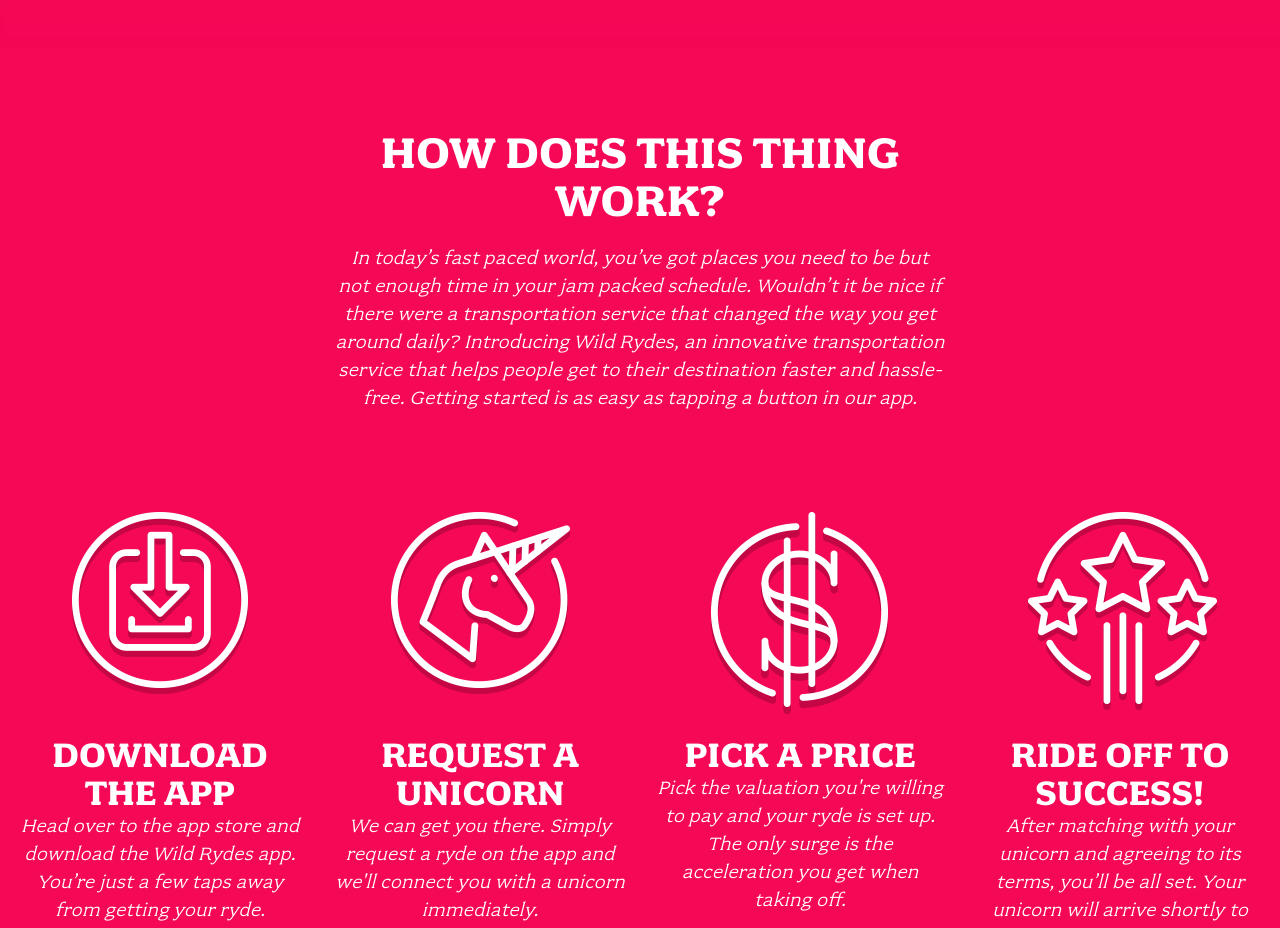
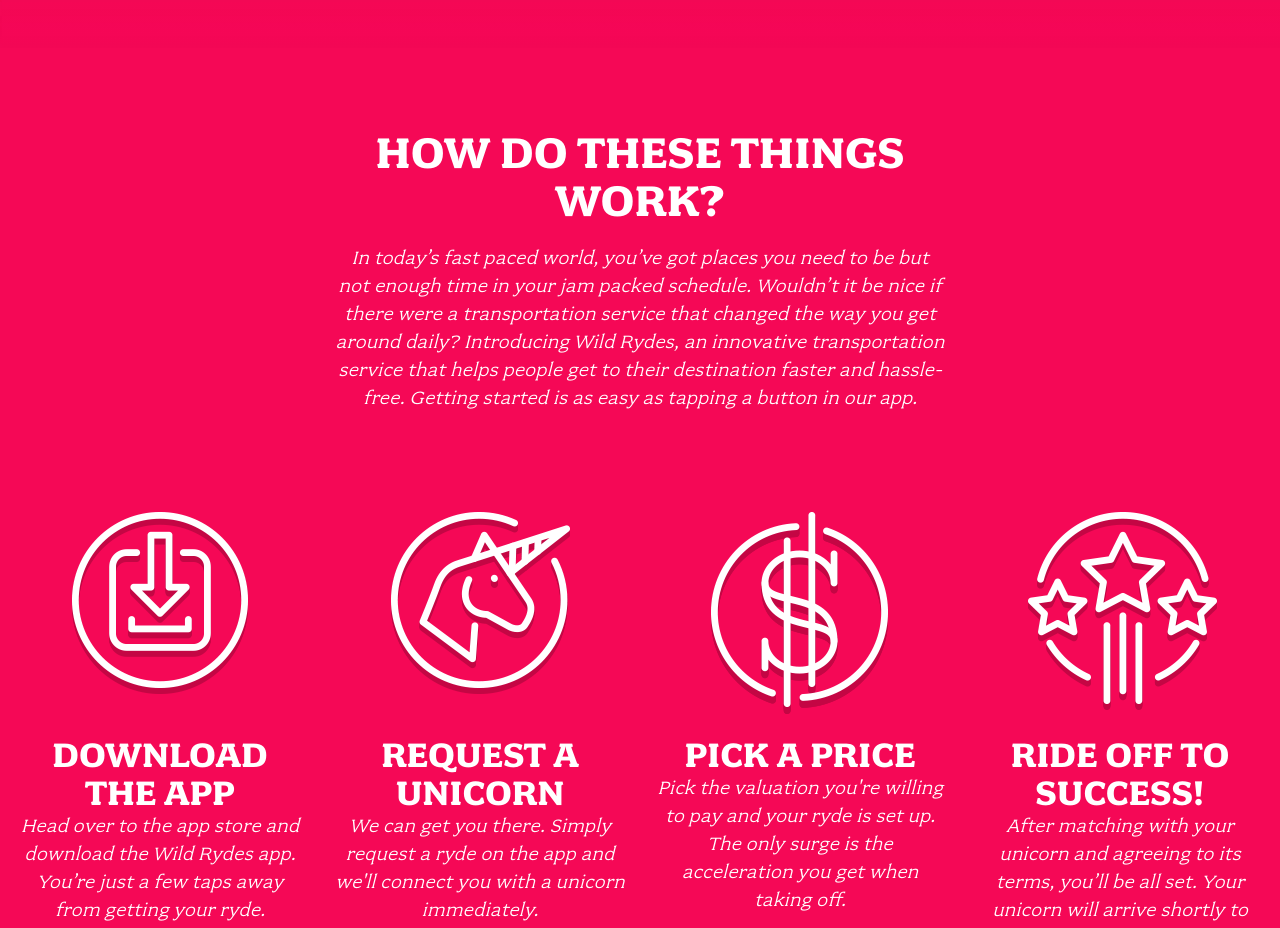
Before and after one commit to FareedKhanGithub/CarShareApp-site, a plain HTML site: page index.html in a window 1280 px wide. Shown: the part 900-1828 px from the top of the page. Drawn offline with Linux system fonts and the light colour scheme.

Commit message:
Update index.html

```diff
--- a/index.html
+++ b/index.html
@@ -30,7 +30,7 @@
 
   <section class="home-about">
     <div class="row column large-9 xlarge-6 xxlarge-4">
-      <h2 class="section-title">How Does This Thing Work?</h2>
+      <h2 class="section-title">How Do These Things Work?</h2>
       <p class="content">
         In today’s fast paced world, you’ve got places you need to be but not enough time in your jam packed schedule. Wouldn’t it be nice if there were a transportation service that changed the way you get around daily? Introducing Wild Rydes, an innovative transportation service that helps people get to their destination faster and hassle-free. Getting started is as easy as tapping a button in our app.
       </p>
```
